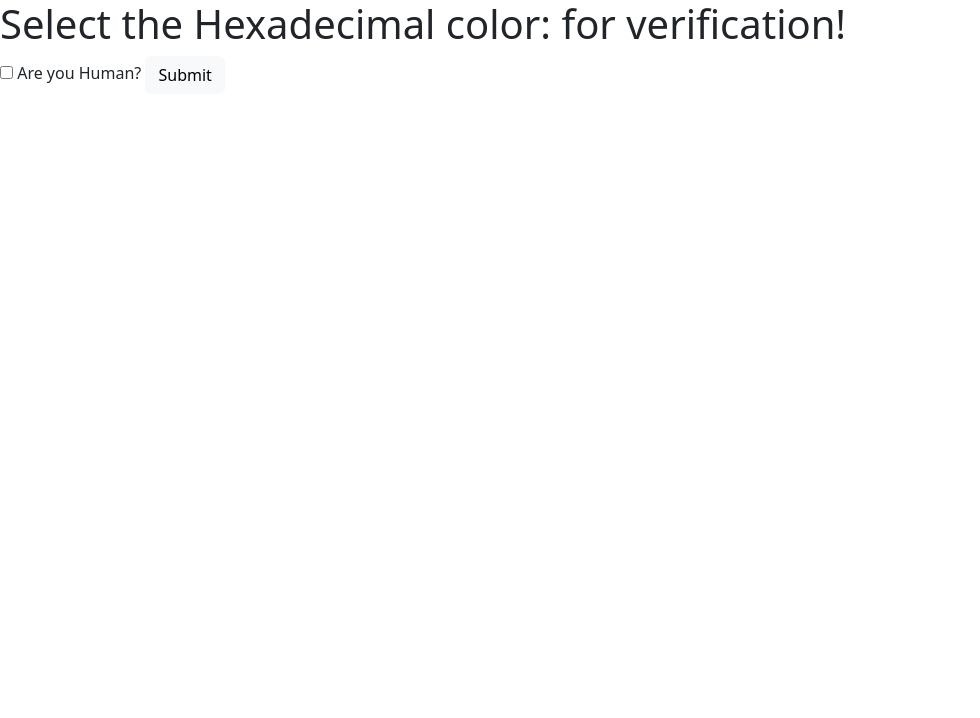
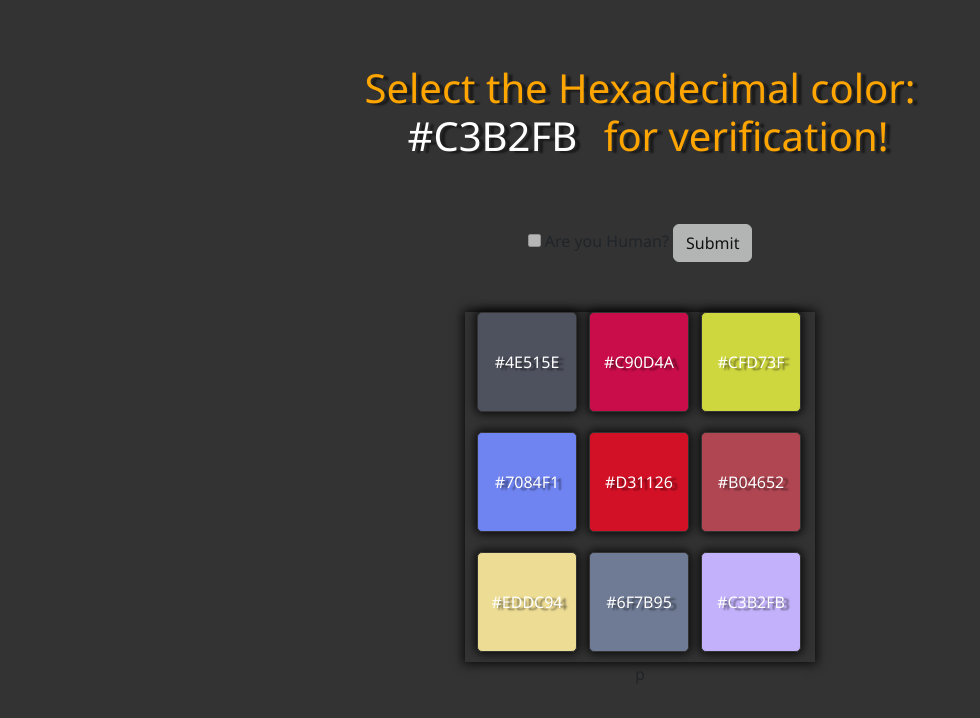
Before and after one commit to eldanreyy/WebDev-Stuff, a plain HTML site: page I am not a Robot D1/index.html in a window 1280 px wide. Shown: the whole page, without its empty margins (0-980 px from the left). Drawn offline with nearby package versions, Linux system fonts and the light colour scheme.

Commit message:
finished first practice i am not a robot site

```diff
--- a/I am not a Robot D1/index.html
+++ b/I am not a Robot D1/index.html
@@ -1,8 +1,8 @@
 <!DOCTYPE html>
 <html lang="en">
 <head>
+    <link href="https://cdn.jsdelivr.net/npm/bootstrap@5.3.1/dist/css/bootstrap.min.css" rel="stylesheet" integrity="sha384-4bw+/aepP/YC94hEpVNVgiZdgIC5+VKNBQNGCHeKRQN+PtmoHDEXuppvnDJzQIu9" crossorigin="anonymous">
     <link rel="stylesheet" href="style.css">
-    <link href="https://cdn.jsdelivr.net/npm/bootstrap@5.3.1/dist/css/bootstrap.min.css" rel="stylesheet" integrity="sha384-4bw+/aepP/YC94hEpVNVgiZdgIC5+VKNBQNGCHeKRQN+PtmoHDEXuppvnDJzQIu9" crossorigin="anonymous">
     <meta charset="UTF-8">
     <meta name="viewport" content="width=device-width, initial-scale=1.0">
     <title>Document</title>
@@ -18,9 +18,18 @@
             <button class="btn btn-light" type="submit">Submit</button>
 
         </form>
-
-
-
     </div>
+    <main class="container">
+        <div class="element"></div>
+        <div class="element"></div>
+        <div class="element"></div>
+        <div class="element"></div>
+        <div class="element"></div>
+        <div class="element"></div>
+        <div class="element"></div>
+        <div class="element"></div>
+        <div class="element"></div>
+    </main>
 </body>
+<script src="main.js"></script>p
 </html>
--- a/I am not a Robot D1/main.js
+++ b/I am not a Robot D1/main.js
@@ -1 +1,46 @@
-alert("HELLO")
+
+const checkbox = document.getElementById("checkbox");
+const  submitButton = document.querySelector("button[type=submit]")
+
+checkbox.disabled = true;
+submitButton.disabled = true;
+const elements = document.querySelectorAll(".element");
+const selectColor = document.getElementById("selectColor");
+
+
+//assign color
+
+elements.forEach(function(element) {
+    const color = getRandomColor();
+    element.style.backgroundColor =color;
+    element.innerHTML = color;
+    selectColor.innerHTML = color;
+});
+
+elements.forEach(function(element) {
+    element.addEventListener("click", function(){
+        if(element.innerHTML === selectColor.innerHTML) {
+            checkbox.checked = true;
+            submitButton.classList.remove("btn-light");
+            submitButton.classList.add("btn-success");
+            submitButton.disabled = false;
+        }
+        else{
+            alert("VERIFY THAT YOURE A HUMAN");
+            location.reload(true);
+        }
+    })
+
+
+})
+
+
+function getRandomColor(){
+    let color = "#";
+    const letter = "1234567890ABCDEF";
+
+    for(let i =0; i<6; i ++){
+        color += letter[Math.floor(Math.random()*16)];
+    }
+    return color;
+}
--- a/I am not a Robot D1/style.css
+++ b/I am not a Robot D1/style.css
@@ -0,0 +1,56 @@
+body {
+    width: 700px;
+    margin: 0px auto;
+    display: flex;
+    flex-direction: column;
+    justify-content: center;
+    align-items: center;
+    text-align: center;
+    background-color: #333;
+    font-family: 'Segoe UI', Tahoma, Geneva, Verdana, sans-serif;
+
+}
+:root{
+    --dark-c: #333;
+    --light-c: #fff;
+    --text-shadow: 5px 2px 2px rgba(0,0,0,0.5)
+
+}
+h1{
+    color: orange;
+    margin: 4rem 0px;
+    text-shadow: var(--text-shadow);
+
+}
+h1 span{
+    color: var(--light-c);
+    background-color: var(--dark-c);
+    padding: 0.2rem 1rem;
+
+}
+.container{
+    margin-top: 50px;
+    width: 350px;
+    height: 350px;
+    display: grid;
+    grid-template-columns: repeat(3,1fr);
+    gap: 10px;
+    box-shadow: 0 0 10px 2px rgba(0,0,0,0.8);
+
+}
+.element{
+    width: 100px;
+    height: 100px;
+    border: 1px solid var(--dark-c);
+    box-shadow: 0 0 10px 2px rgba(0,0,0,0.8);
+    display: flex;
+    justify-content: center;
+    align-items: center;
+    color: var(--light-c);
+    text-shadow: var(--text-shadow);
+    border-radius: 5px;
+}
+.element:hover{
+    cursor: pointer;
+    box-shadow: inset 0 0 100px 5px #000000;
+}
```
